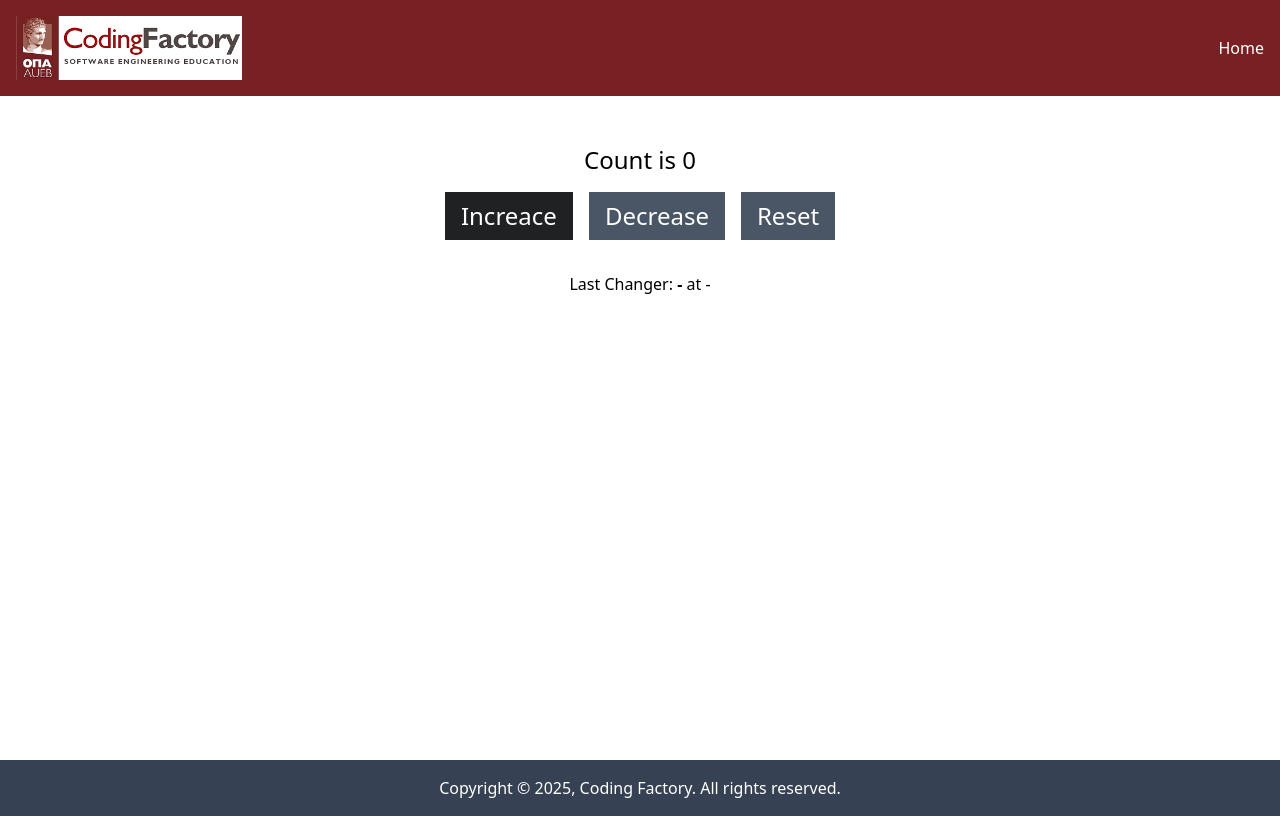
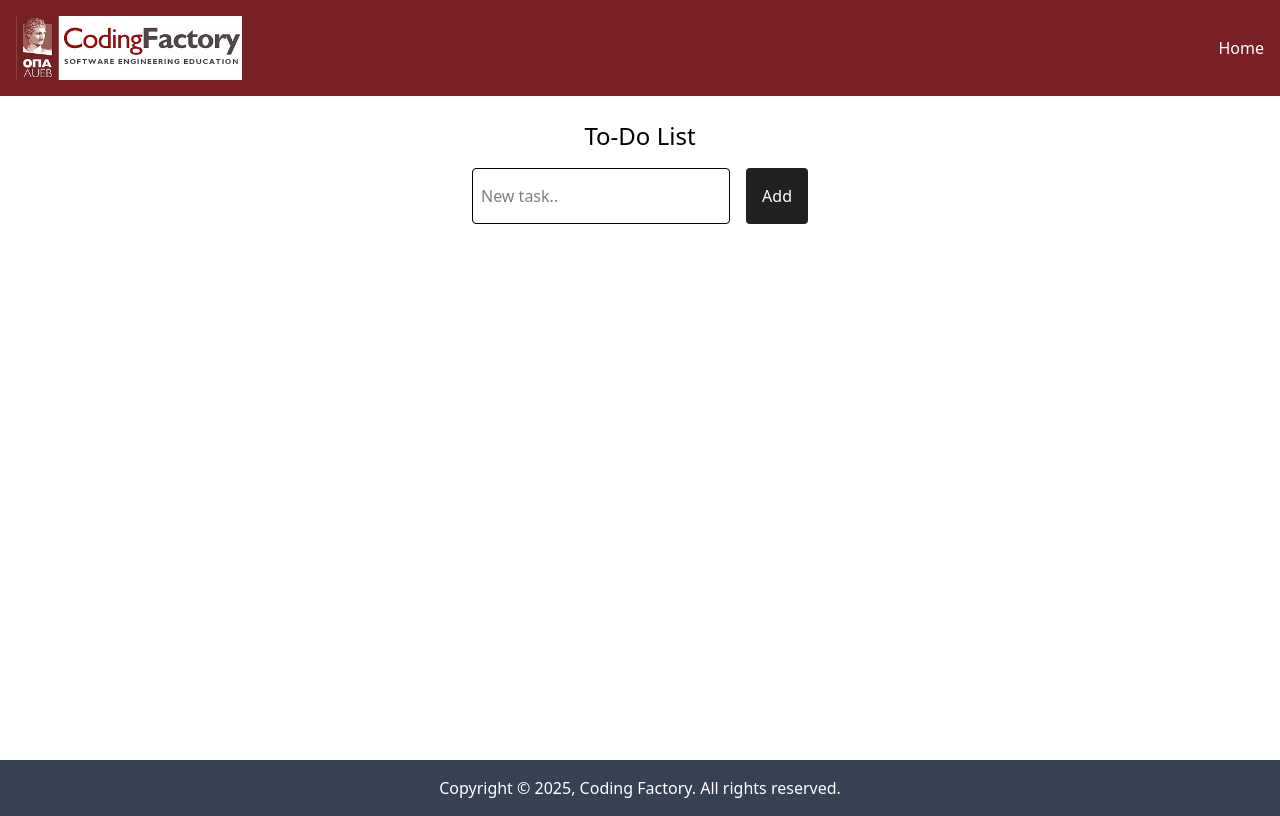
Before and after one commit to bafatosuko/cf7-components-intro, a React (Vite) app: page / in a window 1280 px wide. Built offline with nearby package versions, Linux system fonts and the light colour scheme.

Commit message:
fix :  error

```diff
--- a/package.json
+++ b/package.json
@@ -11,6 +11,7 @@
   },
   "dependencies": {
     "@tailwindcss/vite": "^4.1.7",
+    "lucide-react": "^0.511.0",
     "react": "^19.1.0",
     "react-dom": "^19.1.0",
     "tailwindcss": "^4.1.7"
--- a/src/App.tsx
+++ b/src/App.tsx
@@ -8,13 +8,15 @@
 
 
 import Layout from "./components/Layout.tsx";
+import Todo from "./components/Todo/Todo.tsx";
 //import ClassComponentWithState from "./components/ClassComponentWithState.tsx";
 // import FunctionalComponentWithState from "./components/FunctionalComponentWithState.tsx";
 // import Counter from "./components/Counter.tsx";
 // import NameChanger from "./components/NameChanger.tsx";
 // import CounterWithMoreStates from "./components/CounterWithMoreStates.tsx";
 // import CounterAdvanced from "./components/CounterAdvanced.tsx";
-import CounterWithCustomHook from "./components/CounterWithCustomHook.tsx";
+// import CounterWithCustomHook from "./components/CounterWithCustomHook.tsx";
+// import CounterWithReducer from "./components/CounterWithReducer.tsx";
 
 function App() {
 
@@ -42,7 +44,10 @@
         {/*<CounterWithMoreStates/>*/}
 
         {/*<CounterAdvanced/>*/}
-        <CounterWithCustomHook/>
+        {/*<CounterWithCustomHook/>*/}
+        {/*<CounterWithReducer/>*/}
+        <Todo/>
+
 
       </Layout>
     </>
--- /dev/null
+++ b/src/components/CounterWithReducer.tsx
@@ -0,0 +1,31 @@
+import CounterButton from "./CounterButton.tsx";
+// import {useAdvancedCounter} from "../hooks/useAdvancedCounter.ts";
+import {useCounterWithReducer} from "../hooks/useCounterWithReducer.ts";
+//import {useCounter} from "../hooks/useCounter.ts";
+
+const CounterWithReducer = () => {
+
+  //const {count, lastAction, time,  increase, decrease, reset} = useAdvancedCounter();
+
+  const {count, lastAction, time, increase, decrease, reset} = useCounterWithReducer();
+
+
+
+  return (
+    <>
+      <div className="space-y-4 text-2xl pt-12">
+        <h1 className="text-center">Count is {count}</h1>
+        <div className="text-center space-x-4">
+          <CounterButton onClick={increase}  label="Increace"/>
+          <CounterButton onClick={decrease} disabled={count === 0} label="Decrease"/>
+          <CounterButton onClick={reset} disabled={count === 0} label="Reset" addClass="bg-cf-dark-red"/>
+
+        </div>
+      </div>
+      <p className="text-center pt-8" >Last Changer: <strong>{lastAction || "-"}</strong>  at {time || "-"}</p>
+
+    </>
+  )
+}
+
+export default CounterWithReducer;
--- /dev/null
+++ b/src/components/Todo/Todo.tsx
@@ -0,0 +1,37 @@
+import { useReducer } from 'react';
+import TodoForm from "./TodoForm.tsx";
+import TodoList from "./TodoList.tsx";
+
+type TodoProps = {
+  id: number;
+  text:string;}
+type Action =
+  | {type: "ADD"; payload: string}
+  | {type: "DELETE"; payload: number}
+
+
+const todoReducer = (state: TodoProps[], action: Action): TodoProps[] => {
+  switch (action.type)
+  {    case "ADD":{
+    const newTodo: TodoProps = {
+      id: Date.now(),
+      text: action.payload,      };
+    return [...state, newTodo];    }
+    case "DELETE":
+      return state.filter(todo => todo.id !== action.payload);
+      default:      return state;
+  }};
+const Todo = () =>{
+  const [todos, dispatch] = useReducer(todoReducer, []);
+  console.log(todos);
+  return (
+    <>
+      <div className="max-w-sm mx-auto p-6">
+        <h1 className="text-center text-2xl mb-4">To-Do List</h1>
+        <TodoForm dispatch={dispatch}/>
+        <TodoList todos={ todos } dispatch={dispatch} />
+      </div>
+    </>
+  )};
+
+export default Todo;
--- /dev/null
+++ b/src/components/Todo/TodoForm.tsx
@@ -0,0 +1,48 @@
+import {useState} from "react";
+
+type Action =
+  | {type: "ADD" ; payload: string}
+  | {type: "DELETE"; payload: number}
+
+type TodoFormProps = {
+  dispatch: React.Dispatch<Action>;
+}
+
+const TodoForm = ({dispatch} : TodoFormProps) => {
+
+
+  const [text, setText] = useState("");
+
+  const handleChange = (e: React.ChangeEvent<HTMLInputElement>) => {
+    setText(e.target.value);
+  }
+
+  const handleSubmit = (e: React.FormEvent) => {
+    e.preventDefault();
+    if (text.trim() !== "") {
+      dispatch({type: "ADD", payload: text});
+      setText("");
+    }
+
+
+
+  }
+
+  return (
+    <>
+      <form className="flex gap-4 mb-4" onSubmit={handleSubmit}>
+        <input
+          type="text"
+          value={text}
+          onChange={handleChange}
+          className="flex-1 border p-2 rounded"
+          placeholder="New task.."/>
+        <button
+          type="submit"
+          className="bg-cf-dark-gray text-white px-4 py-4 rounded">Add</button>
+      </form>
+    </>
+  )
+}
+
+export default TodoForm;
--- /dev/null
+++ b/src/components/Todo/TodoList.tsx
@@ -0,0 +1,40 @@
+import {Trash2} from "lucide-react"
+
+type Todo = {
+  id: number;
+  text: string;
+}
+
+
+type TodoListProps = {
+  todos: Todo[];
+  dispatch: React.Dispatch<{type: "DELETE"; payload: number}>
+}
+
+
+
+
+const TodoList = ({todos, dispatch}: TodoListProps) => {
+
+  const handleDelete = (id: number) => () => {
+    dispatch({type: "DELETE", payload: id})
+  }
+
+  return (
+    <>
+      <ul className="space-y-2">
+        {todos.map(todo => (
+          <li key={todo.id} className="flex items-center justify-between bg-gray-100 p-2 rounded">
+          <span>{todo.text}</span>
+          <button onClick={handleDelete(todo.id)} className="text-cf-dark-red hover:underline ">
+            <Trash2 size={18} />
+          </button>
+        </li>  ))}
+
+
+      </ul>
+    </>
+  )
+}
+
+export default TodoList;
--- /dev/null
+++ b/src/hooks/useCounterWithReducer.ts
@@ -0,0 +1,61 @@
+import {useReducer} from "react";
+
+type CounterState = {
+  count: number;
+  lastAction: string;
+  time: string;
+}
+
+type Action =
+ | {type: "Increase"}
+ | {type: "Decrease"}
+ | {type: "Reset"};
+
+const initialState: CounterState = {
+  count: 0,
+  lastAction: "",
+  time: "",
+}
+
+const getCurrentTime = () => new Date().toLocaleTimeString();
+
+function reducer(state: CounterState, action: Action): CounterState {
+  switch (action.type) {
+    case "Increase":
+      return{
+        count: state.count + 1,
+        lastAction: "Increase",
+        time:  getCurrentTime(),
+      };
+      case "Decrease":
+          return state.count > 0 ? {
+            count: state.count - 1,
+            lastAction: "Decrease",
+            time:  getCurrentTime(),
+      }: state;
+      case "Reset": return {
+          count: initialState.count,
+          lastAction: "Reset",
+          time:  getCurrentTime(),
+      };
+    default: return state;
+  }
+}
+
+export const useCounterWithReducer = () => {
+  const [state, dispatch] = useReducer(reducer, initialState);
+
+  const increase = () => dispatch({ type: "Increase" });
+  const decrease = () => dispatch({ type: "Decrease" });
+  const reset = () => dispatch({ type: "Reset" });
+
+  return {
+    count : state.count,
+    lastAction: state.lastAction,
+    time : state.time,
+    increase,
+    decrease,
+    reset,
+  }
+
+}
```
